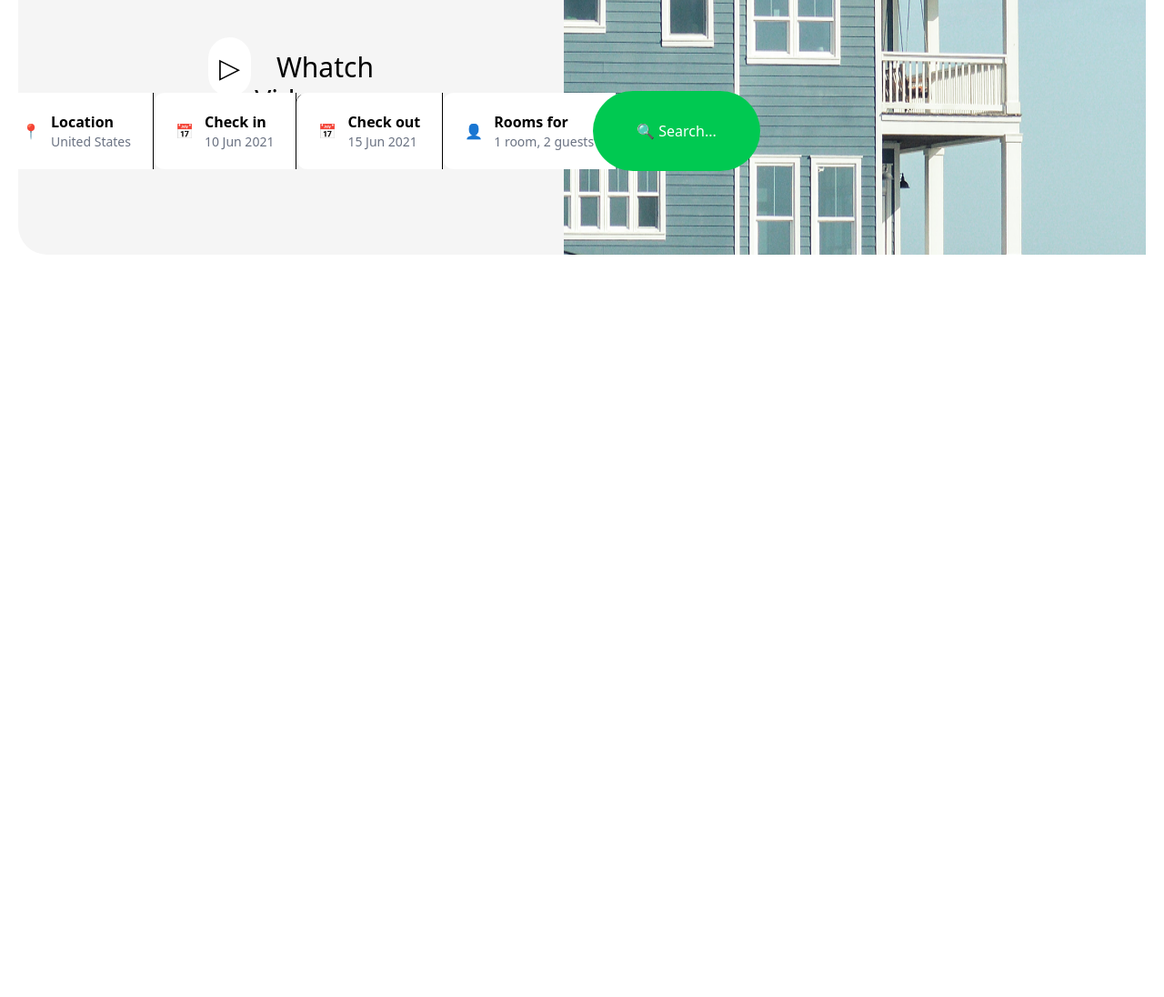
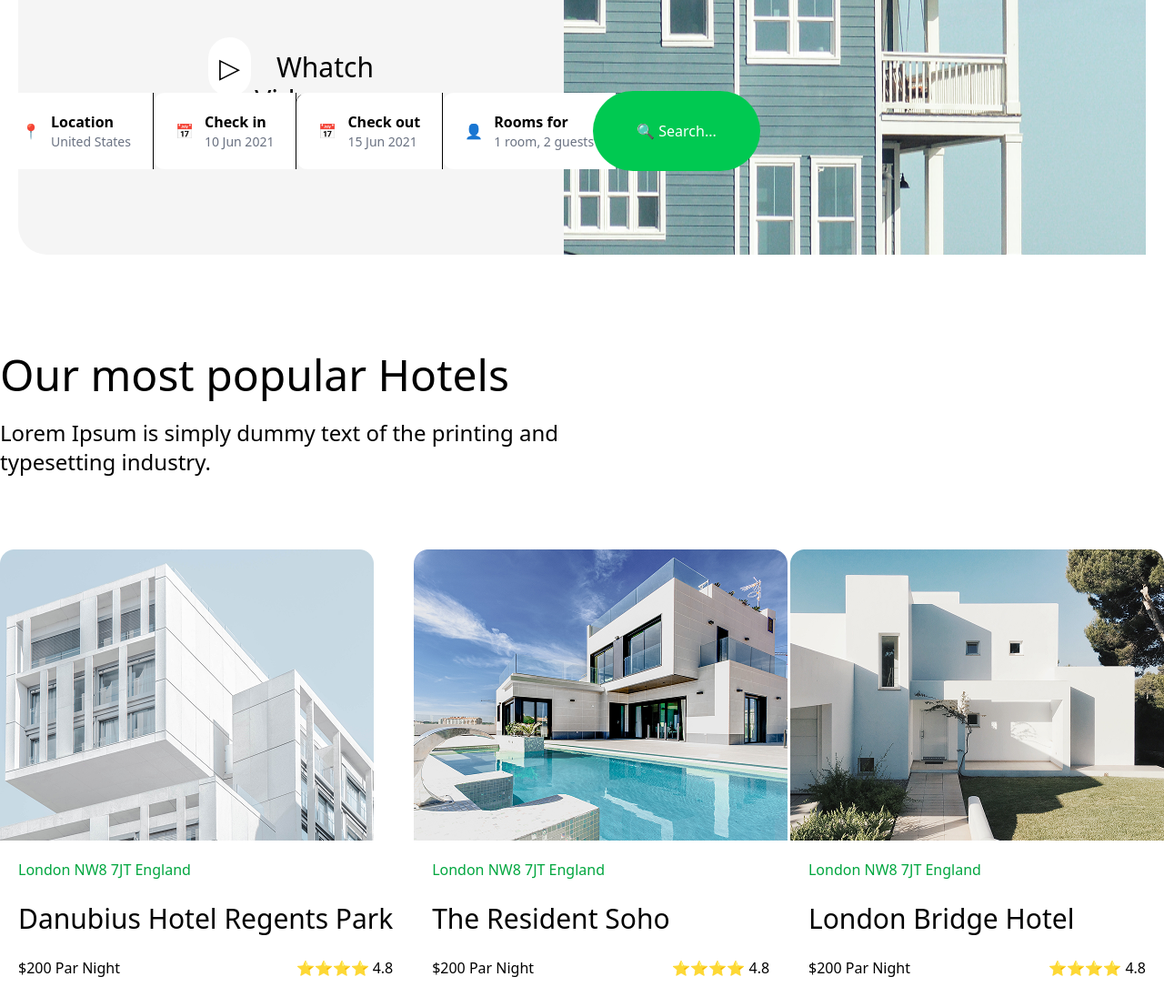
Before and after one commit to shokirovsh01/hw12, a website: page index.html in a window 1280 px wide. Shown: the part 692-1788 px from the top of the page at 91% size. Before the commit the page ends 992 px from the top, so only its background shows below. Drawn offline with Linux system fonts and the light colour scheme.

Commit message:
section 2

```diff
--- a/index.html
+++ b/index.html
@@ -42,6 +42,7 @@
 <img src="./Image/image.png" alt="">
 </section>
 
+<!-- section 2 -->
 
 <div class="bg-white  rounded-full flex items-center   max-w-325 m-auto w-auto mt-[-200px]">
 
@@ -83,5 +84,71 @@
 
 </div>
 
+<div class="max-w-325 m-auto mt-50 mb-20">
+<h1 class="text-5xl">Our most popular Hotels</h1>
+<br>
+<p class="text-2xl">Lorem Ipsum is simply dummy text of the printing and <br> typesetting industry.</p>
+</div>
+
+
+<section class="flex justify-between max-w-325 m-auto">
+
+<nav class="">
+    <img src="./Image/image (5).png" alt="">
+<div class="p-5">
+<p class="text-green-600">London NW8 7JT England</p>
+<br>
+<h1 class="text-3xl">Danubius Hotel Regents Park</h1>
+<br>
+<div class="flex justify-between">
+<p>$200 Par Night</p>
+<p>⭐⭐⭐⭐ 4.8</p>
+
+</div>
+
+</div>
+
+
+</nav>
+
+<nav class="">
+    <img src="./Image/image (4).png" alt="">
+<div class="p-5">
+<p class="text-green-600">London NW8 7JT England</p>
+<br>
+<h1 class="text-3xl">The Resident Soho</h1>
+<br>
+<div class="flex justify-between">
+<p>$200 Par Night</p>
+<p>⭐⭐⭐⭐ 4.8</p>
+
+</div>
+
+</div>
+
+
+</nav>
+
+<nav class="">
+    <img src="./Image/image (3).png" alt="">
+<div class="p-5">
+<p class="text-green-600">London NW8 7JT England</p>
+<br>
+<h1 class="text-3xl">London Bridge Hotel</h1>
+<br>
+<div class="flex justify-between">
+<p>$200 Par Night</p>
+<p>⭐⭐⭐⭐ 4.8</p>
+
+</div>
+
+</div>
+
+
+</nav>
+
+
+</section>
+
 </body>
 </html>
```
Also changed, not shown: Image/image (1).png (added), Image/image (3).png (added), Image/image (4).png (added), Image/image (5).png (added), src/output.css.
